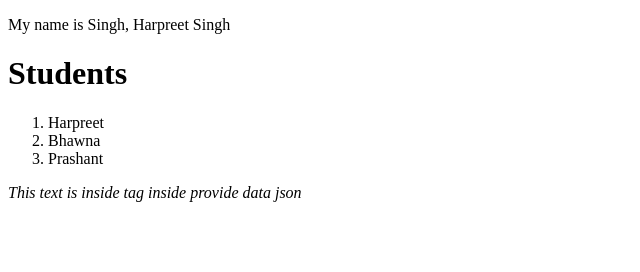
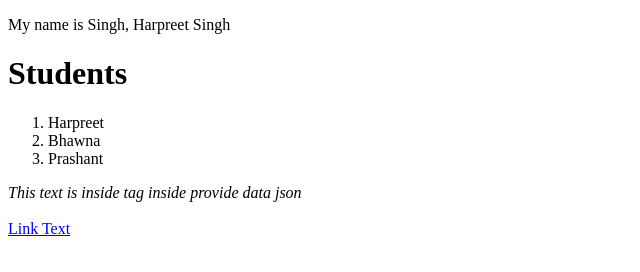
Before and after one commit to happysahota/HandleBar-Revision, a website: page index.html in a window 1280 px wide. Shown: the full height of the page, 0-640 px from the left. Drawn offline with nearby package versions, Linux system fonts and the light colour scheme.

Commit message:
Registring Helper:
1. Write it before template setup.
2. Escape the inputs for safety.
3. make 'new' instance of SafeString to return data if it is HTML tag.

```diff
--- a/index.html
+++ b/index.html
@@ -18,6 +18,8 @@
             </ol>
 
             {{{ details }}}
+            <br/><br/>
+            {{linkhelper "Link Text" "http://link.com"}}
         </script>
         <script type="text/javascript">
 
@@ -29,6 +31,15 @@
 
             //SECOND APPROACH
             var rawTemplate = document.getElementById("listTemplate").innerHTML;
+
+            Handlebars.registerHelper("linkhelper", (text, link)=>{
+                text = Handlebars.Utils.escapeExpression(text);
+                link = Handlebars.Utils.escapeExpression(link);
+
+                var anchor = "<a href='"+link+"'>"+text+"</a>";
+                return new Handlebars.SafeString(anchor);
+            });
+
             var template = Handlebars.compile(rawTemplate);;
             var html = template({
                 'title':"Students",
```
